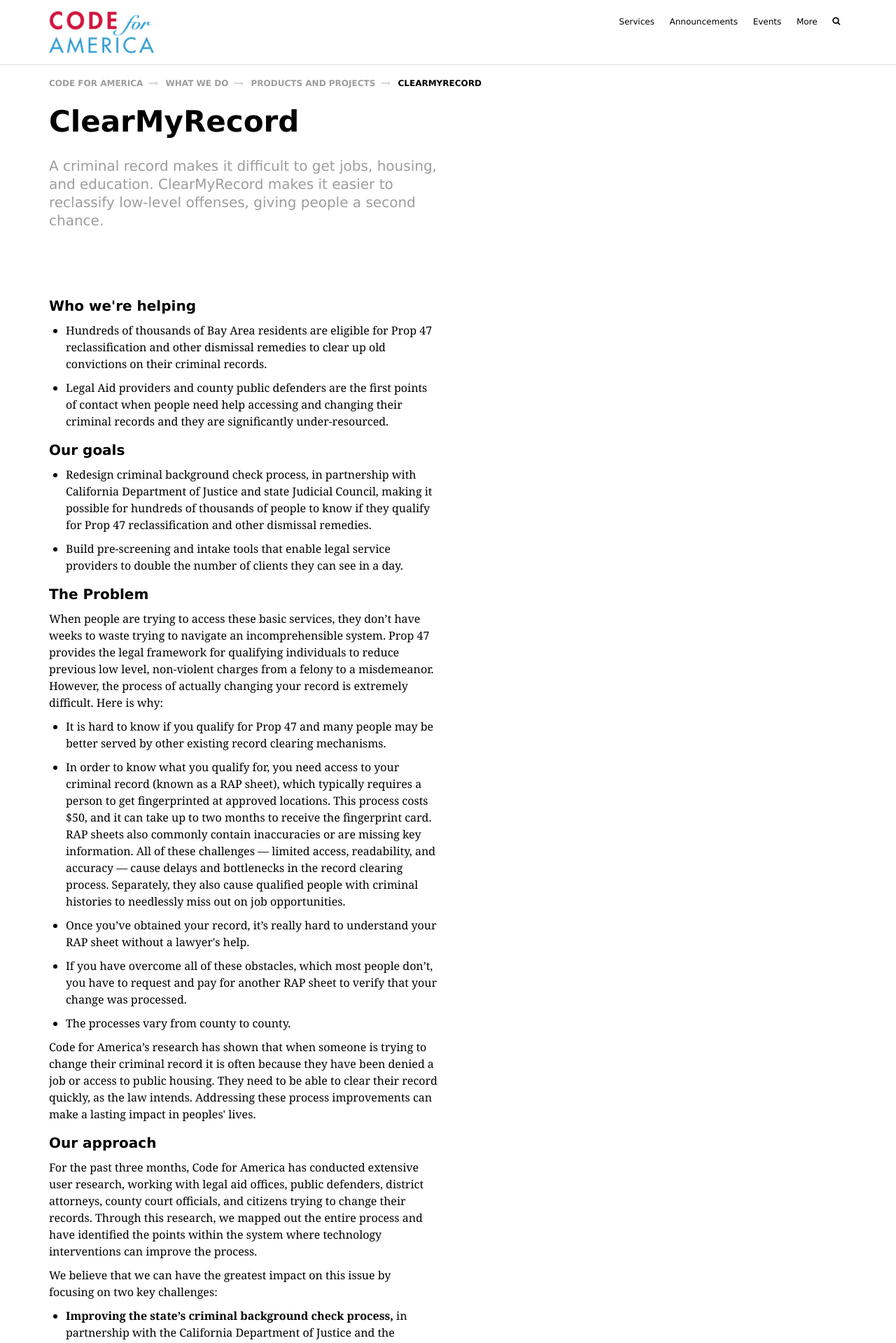
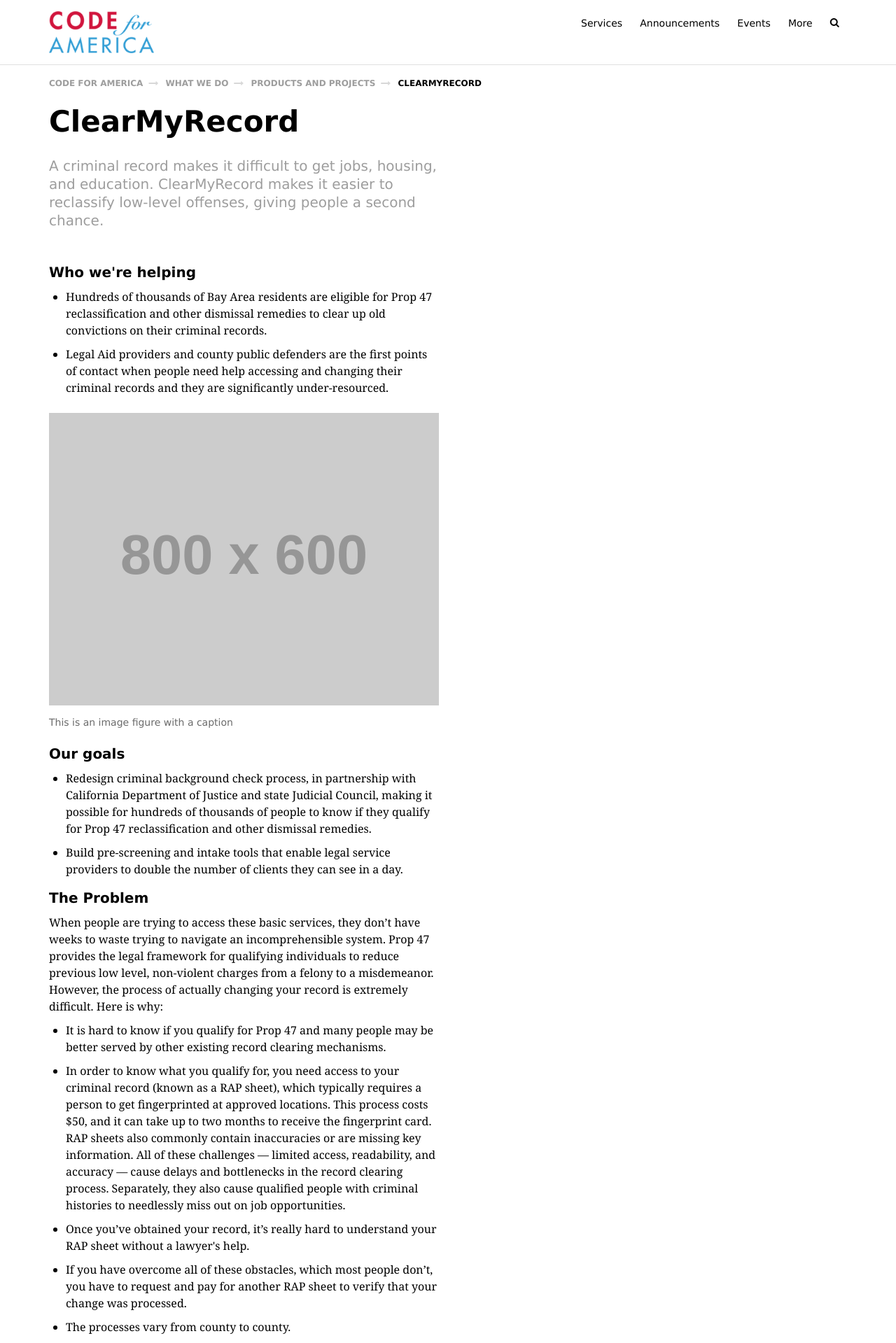
Before and after one commit to codeforamerica/style-guide, a Jekyll site: the page built from _templates/content.html, in a window 1280 px wide. Shown: the top 1919 px of the page at 70% size. Built offline with Jekyll 4.4.1, drawn with Linux system fonts in a browser that asks for light colours; nearby versions of some CDN libraries.

Commit message:
Update figure style and tighten spacing under page header

```diff
--- a/_sass/atoms/_figure.scss
+++ b/_sass/atoms/_figure.scss
@@ -1,17 +1,15 @@
 figure {
   margin: {
-    top: 2em;
-    bottom: 2em;
+    top: $large-spacing;
+    bottom: $large-spacing;
     left: 0;
     right: 0;
   }
   width: 100%;
 
   figcaption {
-    margin-top: 1em;
+    margin-top: $base-spacing;
     font-size: $small-font-size;
-    color: $color-grey-700;
+    color: $color-dark-gray;
   }
-
-
 }
--- a/_sass/core/_variables.scss
+++ b/_sass/core/_variables.scss
@@ -37,7 +37,8 @@
 $h4-styles:         ( font-size: rem(20px), line-height: rem(26px), font-weight: 600, color: $color-black  );
 $h5-styles:         ( font-size: rem(16px), line-height: rem(24px), font-weight: 600, color: $color-black   );
 $h6-styles:         ( font-size: rem(12px), line-height: rem(18px), font-weight: 600, color: $color-gray  );
-$small-font-size:   map-get($h6-styles, font-size);
+// $small-font-size:   map-get($h6-styles, font-size);
+$small-font-size:     rem(14px);
 $base-line-height:    1.5rem;
 $tight-line-height:   1.3rem;  // Useful for headings, or narrow columns of text
 
--- a/_sass/templates/_content.scss
+++ b/_sass/templates/_content.scss
@@ -30,7 +30,7 @@
 
 .template-content {
   .page-header {
-    margin-bottom: 4.5rem;
+    margin-bottom: $large-spacing;
   }
 }
 
--- a/_templates/content.html
+++ b/_templates/content.html
@@ -65,13 +65,16 @@
             </div>
           </div>
           <div class="grid-box">
-
             <article class="content-body-text width-one-half">
               <h4>Who we're helping</h4>
               <ul>
                 <li>Hundreds of thousands of Bay Area residents are eligible for Prop 47 reclassification and other dismissal remedies to clear up old convictions on their criminal records.</li>
                 <li>Legal Aid providers and county public defenders are the first points of contact when people need help accessing and changing their criminal records and they are significantly under-resourced.</li>
               </ul>
+              <figure>
+                <img src="http://placehold.it/800x600/eeeeee/333333" alt="Placeholder Image" />
+                <figcaption>This is an image figure with a caption</figcaption>
+              </figure>
               <h4>Our goals</h4>
               <ul>
                 <li>Redesign criminal background check process, in partnership with California Department of Justice and state Judicial Council, making it possible for hundreds of thousands of people to know if they qualify for Prop 47 reclassification and other dismissal remedies.</li>
```
